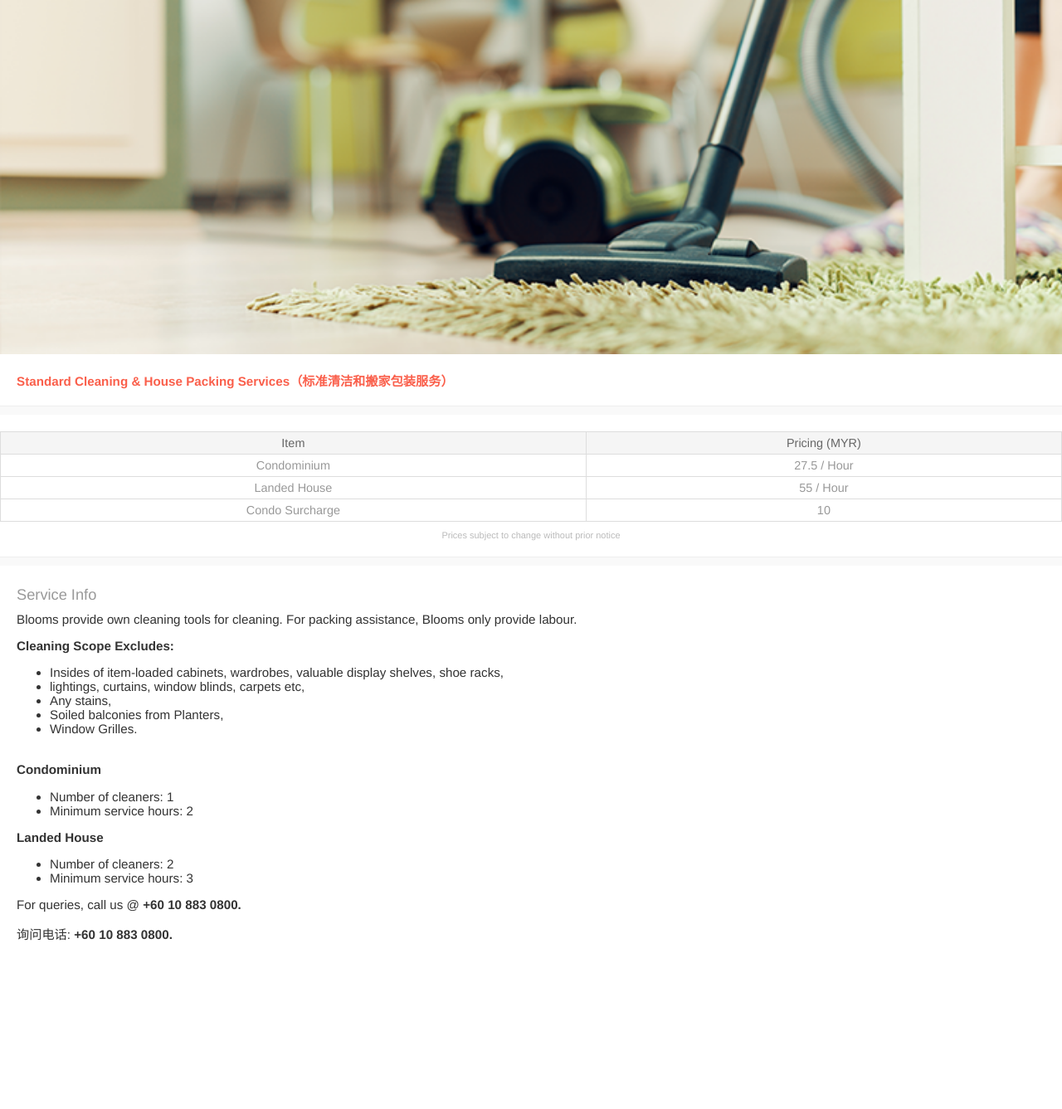
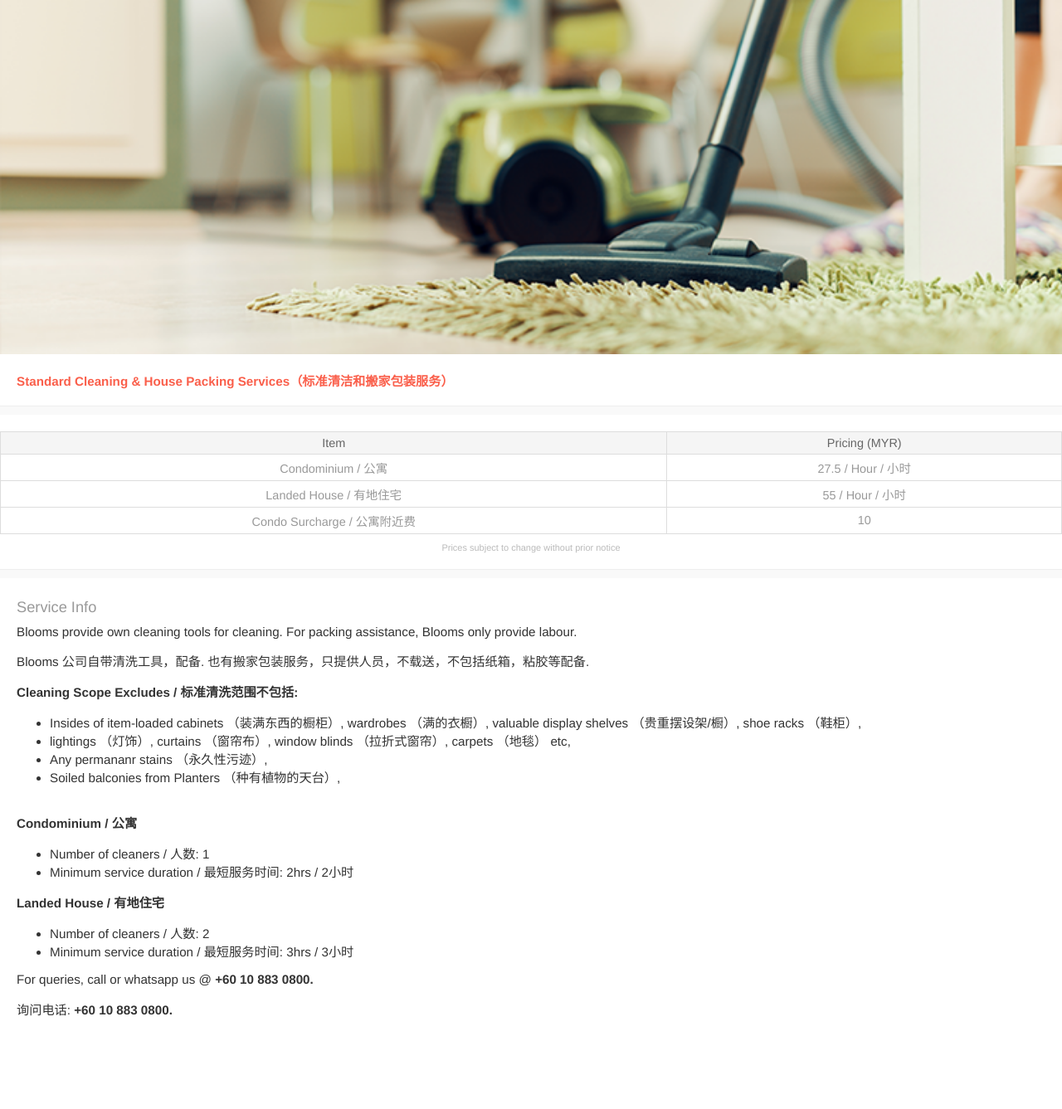
Before and after one commit to blooms-singapore/pages, a Jekyll site: the page built from en/services/myr/cleaning-standard.html, in a window 1280 px wide. Shown: the whole page at 83% size. Built offline with Jekyll 4.4.1, drawn with Linux system fonts in a browser that asks for light colours; before the commit the page ends 1247 px from its top, so only the background shows below that.

Commit message:
Update cleaning-standard.html

```diff
--- a/en/services/myr/cleaning-standard.html
+++ b/en/services/myr/cleaning-standard.html
@@ -13,15 +13,15 @@ layout: service
     </thead>
     <tbody>
       <tr>
-        <td>Condominium</td>
-        <td>27.5<span> / Hour</span></td>
+        <td>Condominium / 公寓</td>
+        <td>27.5<span> / Hour<span> / 小时</span></td>
       </tr>
       <tr>
-        <td>Landed House</td>
-        <td>55<span> / Hour</span></td>
+        <td>Landed House / 有地住宅</td>
+        <td>55<span> / Hour<span> / 小时</span></td>
       </tr>
       <tr>
-        <td>Condo Surcharge</td>
+        <td>Condo Surcharge / 公寓附近费</td>
         <td>10</td>
       </tr>
     </tbody>
@@ -39,31 +39,33 @@ layout: service
     <p>
       Blooms provide own cleaning tools for cleaning. For packing assistance, Blooms only provide labour.
       <p>
-        <strong>Cleaning Scope Excludes:</strong>
+        Blooms 公司自带清洗工具，配备. 也有搬家包装服务，只提供人员，不载送，不包括纸箱，粘胶等配备.
+        <p>
+
+        <strong>Cleaning Scope Excludes / 标准清洗范围不包括:</strong>
         <ul>
-          <li>Insides of item-loaded cabinets, wardrobes, valuable display shelves, shoe racks,</li>
-          <li>lightings, curtains, window blinds, carpets etc,</li>
-          <li>Any stains,</li>
-          <li>Soiled balconies from Planters,</li>
-          <li>Window Grilles.</li>
-        </ul>
+          <li>Insides of item-loaded cabinets （装满东西的橱柜）, wardrobes （满的衣橱）, valuable display shelves （贵重摆设架/橱）, shoe racks （鞋柜）,</li>
+          <li>lightings （灯饰）, curtains （窗帘布）, window blinds （拉折式窗帘）, carpets （地毯） etc,</li>
+          <li>Any permananr stains （永久性污迹）,</li>
+          <li>Soiled balconies from Planters （种有植物的天台）,</li>
+          </ul>
         <br>
         <p>
-          <strong>Condominium</strong>
+          <strong>Condominium / 公寓</strong>
           <ul>
-            <li>Number of cleaners: 1</li>
-            <li>Minimum service hours: 2</li>
+            <li>Number of cleaners / 人数: 1</li>
+            <li>Minimum service duration / 最短服务时间: 2hrs / 2小时</li>
           </ul>
         </p>
 
         <p>
-          <strong>Landed House</strong>
+          <strong>Landed House / 有地住宅</strong>
           <ul>
-            <li>Number of cleaners: 2</li>
-            <li>Minimum service hours: 3</li>
+            <li>Number of cleaners / 人数: 2</li>
+            <li>Minimum service duration / 最短服务时间: 3hrs / 3小时</li>
           </ul>
           <p>
-            For queries, call us @ <strong>+60 10 883 0800.</strong>
+            For queries, call or whatsapp us @ <strong>+60 10 883 0800.</strong>
             <p>
               询问电话: <strong>+60 10 883 0800.</strong>
             </p>
```
